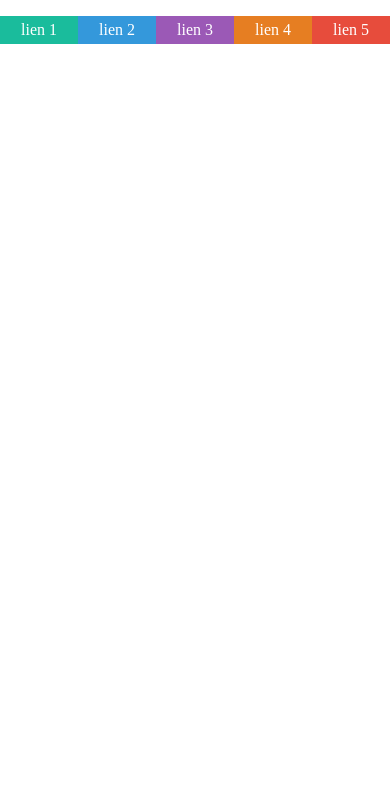
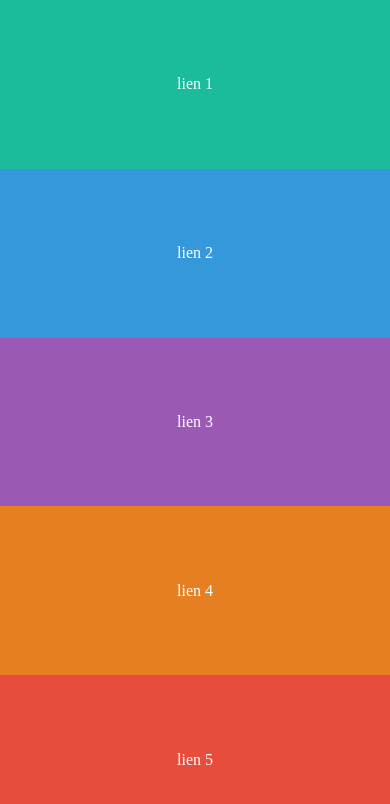
Before and after one commit to sami081/exercise-css-OC, a plain HTML site: page exercice-10/index.html in a window 390 px wide. Drawn offline with Linux system fonts and the light colour scheme.

Commit message:
added media querries

```diff
--- a/exercice-10/styles.css
+++ b/exercice-10/styles.css
@@ -38,3 +38,16 @@ li {
 body {
     margin: 0;
 }
+
+@media screen and (max-width: 600px) {
+    ul {
+        flex-direction: column;
+        flex-grow: 1;
+        margin: 0;
+    }
+    body {
+        min-height: 100vh;
+        display: flex;
+    }
+    li {
+        align-items: center;
```
